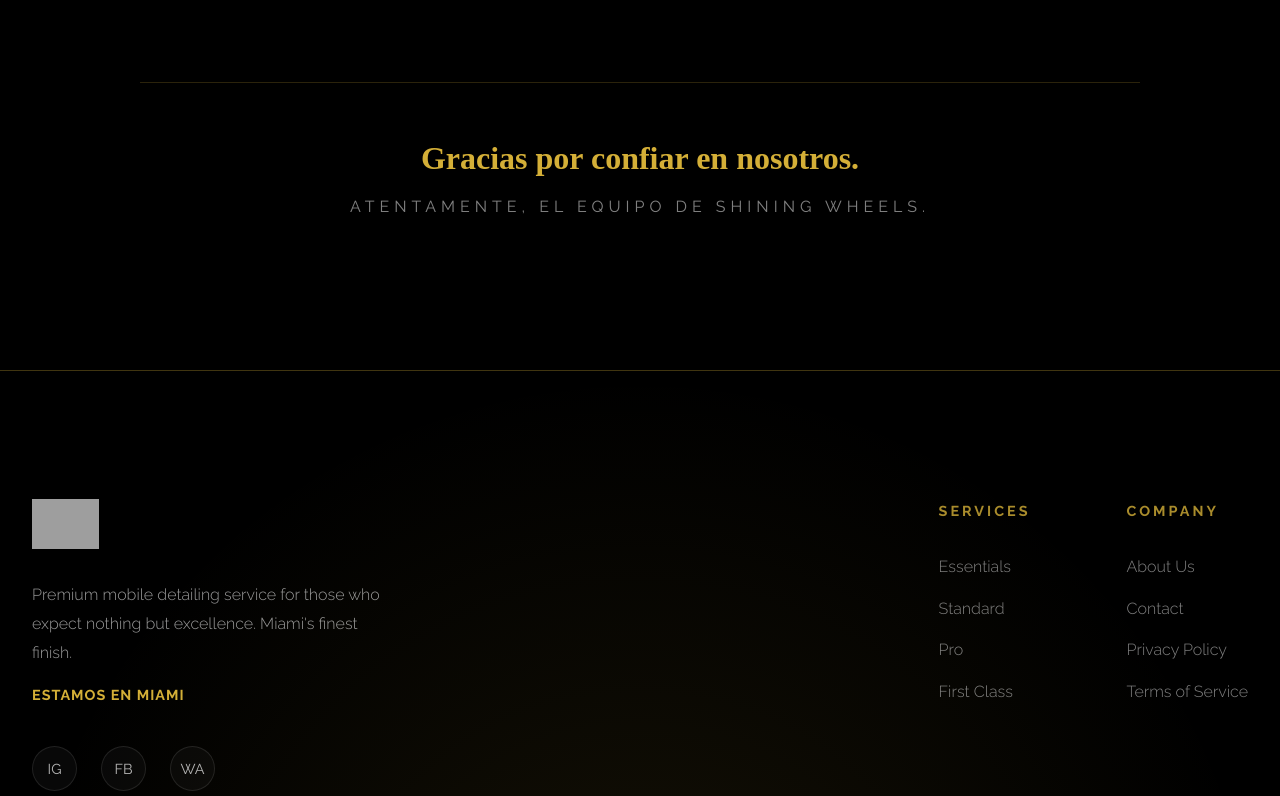
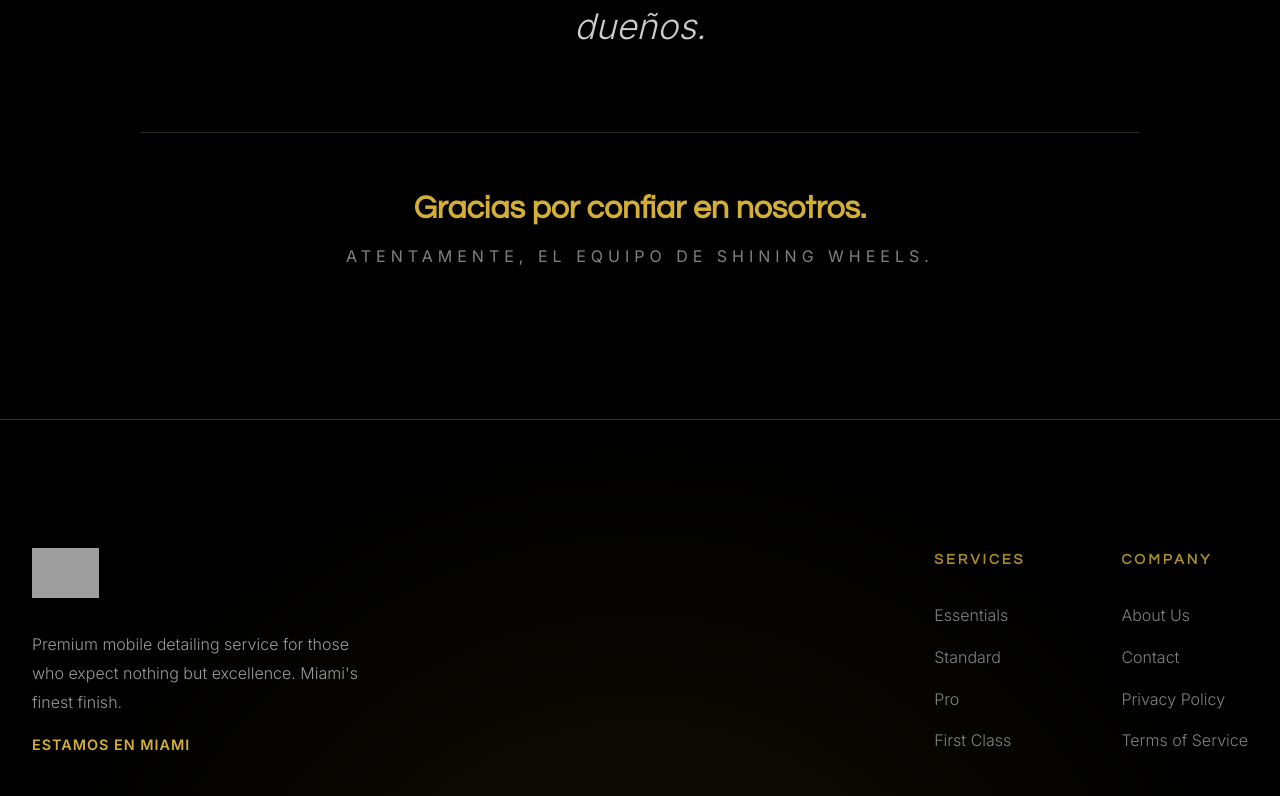
Before and after one commit to EzequielGonz/shining-wheels-page, a React (Vite) app: page /vip in a window 1280 px wide. Shown: the part 4222-5018 px from the top of the page. Built offline with nearby package versions, Linux system fonts and the light colour scheme; grey boxes are pictures that could not be loaded.

Commit message:
test-page-6

```diff
--- a/src/components/Logo.css
+++ b/src/components/Logo.css
@@ -22,7 +22,7 @@
 }
 
 .logo-line {
-  font-family: 'Arial', sans-serif;
+  font-family: var(--font-headings, 'Questrial', sans-serif);
   font-weight: 600;
   font-size: 1.8rem;
   color: #ffffff;
--- a/src/components/VipPhilosophy.css
+++ b/src/components/VipPhilosophy.css
@@ -35,7 +35,7 @@
     font-size: 2rem;
     color: #d4af37;
     margin-bottom: 10px;
-    font-family: 'Playfair Display', serif;
+    font-family: var(--font-headings, 'Questrial', sans-serif);
 }
 
 .philosophy-thanks p {
--- a/src/components/VipUltimateService.css
+++ b/src/components/VipUltimateService.css
@@ -52,7 +52,7 @@
     font-size: 4rem;
     font-weight: 800;
     color: #d4af37;
-    font-family: 'Inter', sans-serif;
+    font-family: var(--font-body, 'Inter', sans-serif);
 }
 
 .ultimate-main-desc {
--- a/src/index.css
+++ b/src/index.css
@@ -1,4 +1,4 @@
-@import url('https://fonts.googleapis.com/css2?family=Raleway:wght@300;400;500;700&display=swap');
+@import url('https://fonts.googleapis.com/css2?family=Questrial&family=Inter:wght@300;400;500;600;700&display=swap');
 
 * {
   margin: 0;
@@ -16,6 +16,10 @@
   --text-secondary: #B0B0B0;
   --text-tertiary: #666666;
 
+  /* Font Families */
+  --font-headings: 'Questrial', sans-serif;
+  --font-body: 'Inter', sans-serif;
+
   /* Transiciones */
   --transition-fast: 0.2s cubic-bezier(0.4, 0, 0.2, 1);
   --transition-normal: 0.3s cubic-bezier(0.4, 0, 0.2, 1);
@@ -23,13 +27,22 @@
 }
 
 body {
-  font-family: 'Raleway', sans-serif;
+  font-family: var(--font-body);
   -webkit-font-smoothing: antialiased;
   -moz-osx-font-smoothing: grayscale;
   color: var(--text-primary);
   line-height: 1.6;
   overflow-x: hidden;
   background: #000000;
+}
+
+h1,
+h2,
+h3,
+h4,
+h5,
+h6 {
+  font-family: var(--font-headings);
 }
 
 .App {
```
